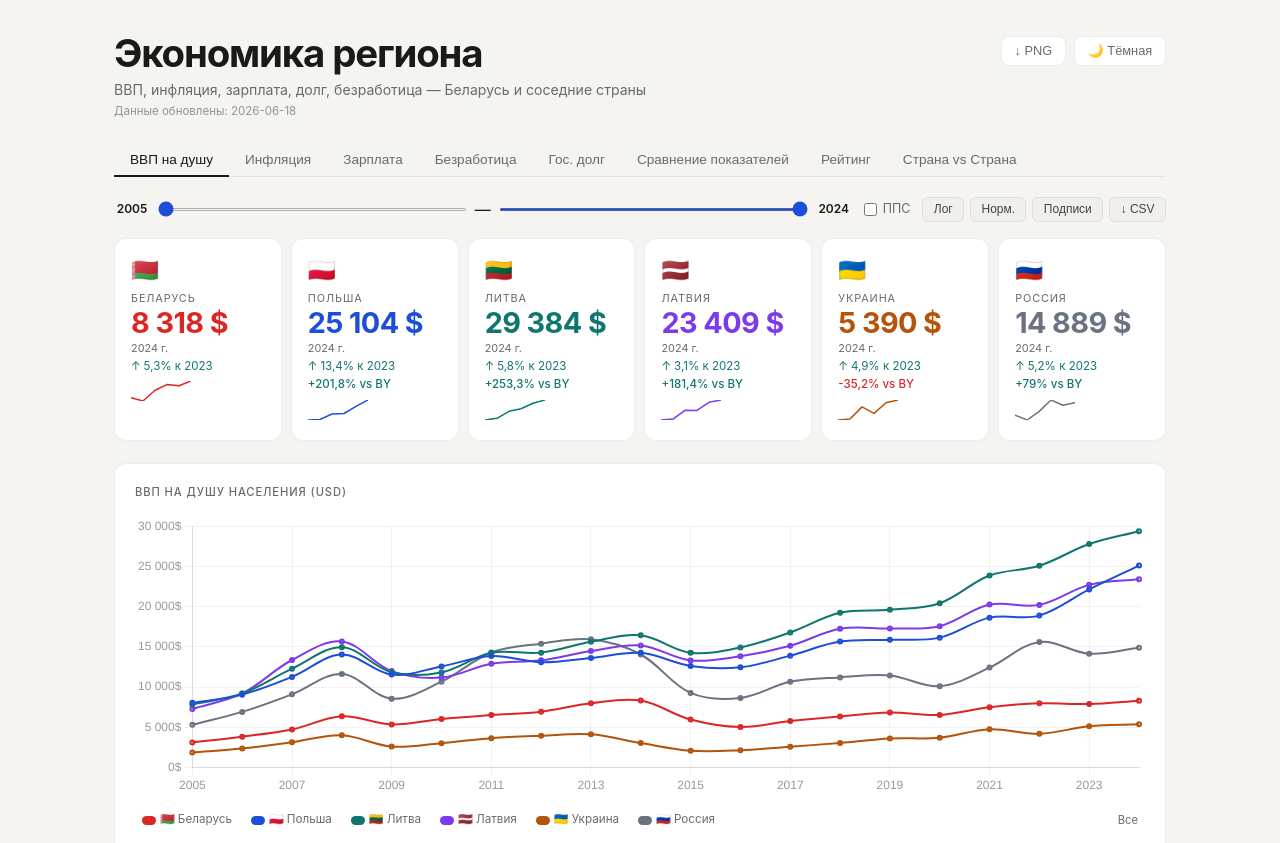
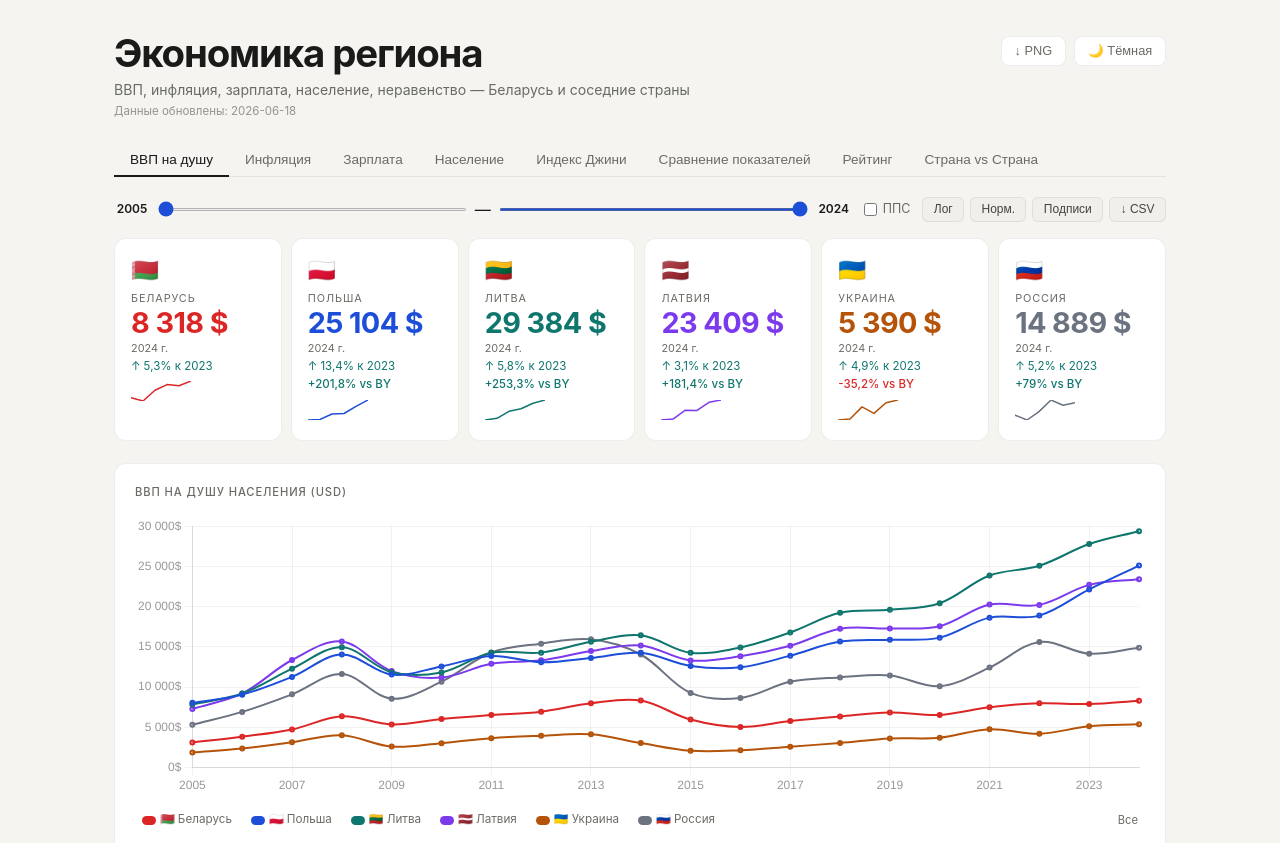
Before and after one commit to alexanderminsk/MyClaudeFiles, a website: page index.html in a window 1280 px wide. Shown: the top 843 px of the page. Drawn offline with nearby package versions, Linux system fonts and the light colour scheme.

Commit message:
Update economic indicators in index.html

```diff
--- a/index.html
+++ b/index.html
@@ -80,7 +80,7 @@ header{max-width:1100px;margin:0 auto;padding:2rem 1.5rem 0;display:flex;justify
 <header>
   <div class="header-left">
     <h1>Экономика региона</h1>
-    <p class="sub">ВВП, инфляция, зарплата, долг, безработица — Беларусь и соседние страны</p>
+    <p class="sub">ВВП, инфляция, зарплата, население, неравенство — Беларусь и соседние страны</p>
     <p class="upd" id="upd">Загрузка…</p>
   </div>
   <div class="header-right">
@@ -93,8 +93,8 @@ header{max-width:1100px;margin:0 auto;padding:2rem 1.5rem 0;display:flex;justify
     <button class="tab on" data-t="gdp">ВВП на душу</button>
     <button class="tab" data-t="inf">Инфляция</button>
     <button class="tab" data-t="wage">Зарплата</button>
-    <button class="tab" data-t="unemp">Безработица</button>
-    <button class="tab" data-t="debt">Гос. долг</button>
+    <button class="tab" data-t="unemp">Население</button>
+    <button class="tab" data-t="debt">Индекс Джини</button>
     <button class="tab" data-t="scatter">Сравнение показателей</button>
     <button class="tab" data-t="rating">Рейтинг</button>
     <button class="tab" data-t="compare">Страна vs Страна</button>
@@ -180,10 +180,10 @@ header{max-width:1100px;margin:0 auto;padding:2rem 1.5rem 0;display:flex;justify
     <div class="stat-grid" id="sg-unemp"></div>
     <div class="block">
       <div class="block-header">
-        <div class="block-title">Уровень безработицы (% рабочей силы)</div>
+        <div class="block-title">Население (млн человек)</div>
         <div class="block-actions"><button class="btn-sm" onclick="exportCSV('unemp')">↓ CSV</button></div>
       </div>
-      <div class="chart-box"><canvas id="c-unemp" role="img" aria-label="График безработицы">Данные загружаются</canvas></div>
+      <div class="chart-box"><canvas id="c-unemp" role="img" aria-label="График населения">Данные загружаются</canvas></div>
       <div class="legend" id="leg-unemp"></div>
     </div>
   </div>
@@ -193,10 +193,10 @@ header{max-width:1100px;margin:0 auto;padding:2rem 1.5rem 0;display:flex;justify
     <div class="stat-grid" id="sg-debt"></div>
     <div class="block">
       <div class="block-header">
-        <div class="block-title">Государственный долг (% ВВП)</div>
+        <div class="block-title">Индекс Джини (неравенство доходов, 0–100)</div>
         <div class="block-actions"><button class="btn-sm" onclick="exportCSV('debt')">↓ CSV</button></div>
       </div>
-      <div class="chart-box"><canvas id="c-debt" role="img" aria-label="График гос. долга">Данные загружаются</canvas></div>
+      <div class="chart-box"><canvas id="c-debt" role="img" aria-label="График индекса Джини">Данные загружаются</canvas></div>
       <div class="legend" id="leg-debt"></div>
     </div>
   </div>
@@ -279,6 +279,7 @@ function isDark(){return document.body.classList.contains('dark');}
 function gc(){return isDark()?'rgba(255,255,255,0.05)':'rgba(0,0,0,0.05)';}
 function tc(){return isDark()?'#777':'#999';}
 function fmt(n,dec=0){if(n==null||isNaN(n))return'—';return new Intl.NumberFormat('ru-RU',{maximumFractionDigits:dec}).format(n);}
+function fmtPop(n){if(n==null||isNaN(n))return'—';return (n/1e6).toFixed(1)+' млн';}
 function lastVal(arr){return(arr||[]).filter(d=>d.value!=null).at(-1);}
 function prevVal(arr){const v=arr.filter(d=>d.value!=null);return v.length>=2?v[v.length-2]:null;}
 
@@ -597,8 +598,8 @@ function renderCompare(){
     {label:'ВВП на душу (USD)',series:DATA.gdp_per_capita,fmt:v=>fmt(v)+' $',higher:true},
     {label:'Инфляция (%)',series:DATA.inflation,fmt:v=>fmt(v,1)+'%',higher:false},
     {label:'Зарплата (USD/мес)',series:DATA.wages,fmt:v=>fmt(v)+' $',higher:true},
-    {label:'Безработица (%)',series:DATA.unemployment,fmt:v=>fmt(v,1)+'%',higher:false},
-    {label:'Гос. долг (% ВВП)',series:DATA.debt,fmt:v=>fmt(v,1)+'%',higher:false},
+    {label:'Население (млн)',series:DATA.population,fmt:v=>fmtPop(v),higher:true},
+    {label:'Джини (неравенство)',series:DATA.gini,fmt:v=>fmt(v,1),higher:false},
   ];
   document.getElementById('cmp-body').innerHTML=rows.map(r=>{
     if(!r.series)return`<tr><td style="color:var(--muted)">${r.label}</td><td>—</td><td>—</td></tr>`;
@@ -644,20 +645,20 @@ async function init(){
     document.getElementById('upd').textContent='Данные обновлены: '+(DATA.updated||'—');
 
     // Add placeholder data for new indicators if missing
-    if(!DATA.unemployment)DATA.unemployment={BY:[],PL:[],LT:[],LV:[],UA:[],RU:[]};
-    if(!DATA.debt)DATA.debt={BY:[],PL:[],LT:[],LV:[],UA:[],RU:[]};
+    if(!DATA.population)DATA.population={BY:[],PL:[],LT:[],LV:[],UA:[],RU:[]};
+    if(!DATA.gini)DATA.gini={BY:[],PL:[],LT:[],LV:[],UA:[],RU:[]};
 
     buildStats('sg-gdp',DATA.gdp_per_capita,v=>fmt(v)+' $',' $',0,true);
     buildStats('sg-inf',DATA.inflation,v=>fmt(v,1)+'%','%',1,false);
     buildStats('sg-wage',DATA.wages,v=>fmt(v)+' $/мес',' $/мес',0,true);
-    buildStats('sg-unemp',DATA.unemployment,v=>fmt(v,1)+'%','%',1,false);
-    buildStats('sg-debt',DATA.debt,v=>fmt(v,1)+'%','%',1,false);
+    buildStats('sg-unemp',DATA.population,v=>fmtPop(v),'',0,false);
+    buildStats('sg-debt',DATA.gini,v=>fmt(v,1),'',1,false);
 
     CHARTS.gdp=lineChart('c-gdp',DATA.gdp_per_capita,v=>fmt(v)+'$',false,false,true);
     CHARTS.inf=lineChart('c-inf',DATA.inflation,v=>fmt(v,1)+'%',false,false,true);
     CHARTS.wage=barChart('c-wage',DATA.wages,v=>fmt(v)+' $');
-    CHARTS.unemp=lineChart('c-unemp',DATA.unemployment,v=>fmt(v,1)+'%',false,false,false);
-    CHARTS.debt=lineChart('c-debt',DATA.debt,v=>fmt(v,1)+'%',false,false,false);
+    CHARTS.unemp=lineChart('c-unemp',DATA.population,v=>fmtPop(v),false,false,false);
+    CHARTS.debt=lineChart('c-debt',DATA.gini,v=>fmt(v,1),false,false,false);
 
     ['gdp','inf','wage','unemp','debt'].forEach(k=>buildLegend('leg-'+k,k));
     buildRating(DATA.gdp_per_capita,v=>fmt(v)+' $');
```
